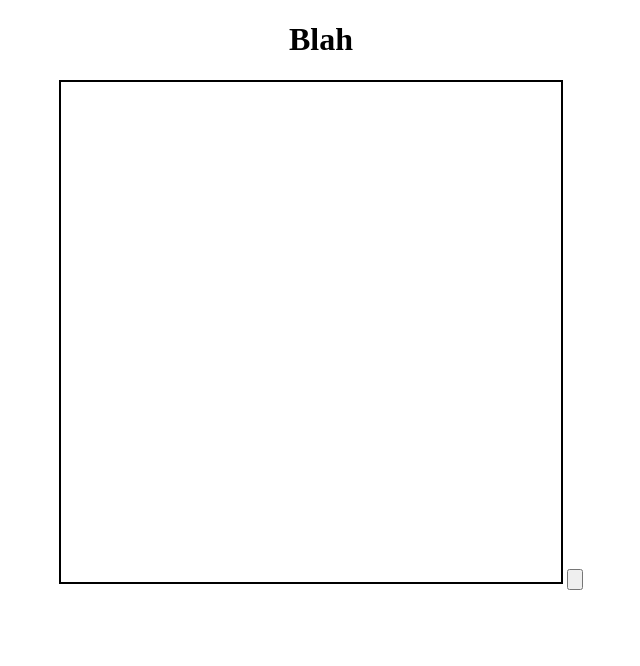
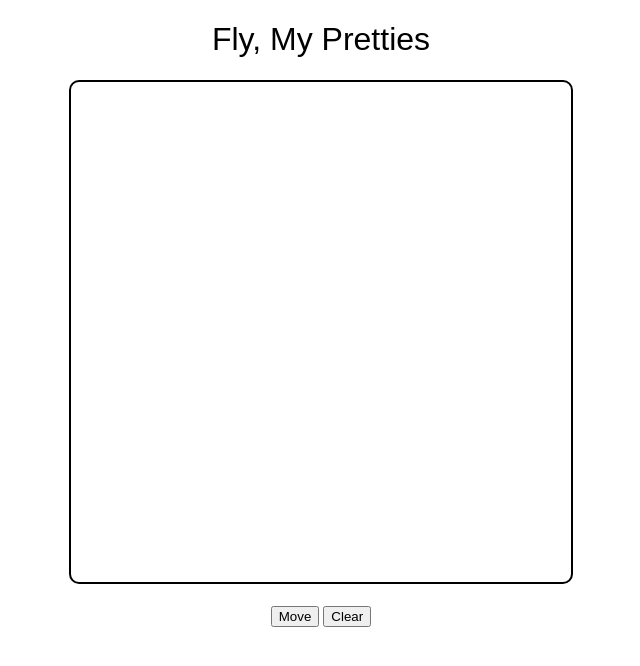
Before and after one commit to eccentricayman/FlyMyPretties, a plain HTML site: page bubble.html in a window 1280 px wide. Shown: the whole page, without its empty margins (319-959 px from the left). Drawn offline with Linux system fonts and the light colour scheme.

Commit message:
hacheteemehl

```diff
--- a/bubble.html
+++ b/bubble.html
@@ -1,19 +1,28 @@
 <!DOCTYPE html>
 <html>
   <head>
-    <title>Blah</title>
+    <title>Fly, My Pretties</title>
   </head>
 
   <body>
-    <center>
-      <h1>Blah</h1>
-      <svg xmlns="http://www.w3.org/2000/svg" width="500" height="500" style="border: 2px solid black;" id="vimage">
-      </svg>
-      <input type="button" name="Clear" id="clr-btn">
 
-    </center>
+      <center>
 
-    <script src="bubble.js"></script>
+          <h1 style="font-family: sans-serif ; font-weight: 300">Fly, My Pretties</h1>
+
+          <svg xmlns="http://www.w3.org/2000/svg" width="500" height="500" style="border: 2px solid black; border-radius: 10px" id="svg" />
+
+          <br><br>
+
+          <form>
+              <input type="button" name="Move" value="Move" id="mv">
+              <input type="button" name="Clear" value="Clear" id="clr">
+          </form>
+
+      </center>
+
+      <script src="bubble.js"></script>
+
   </body>
 
 </html>
```
